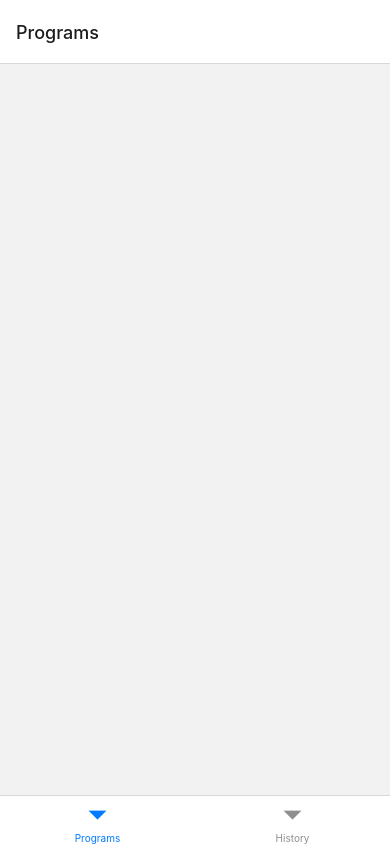
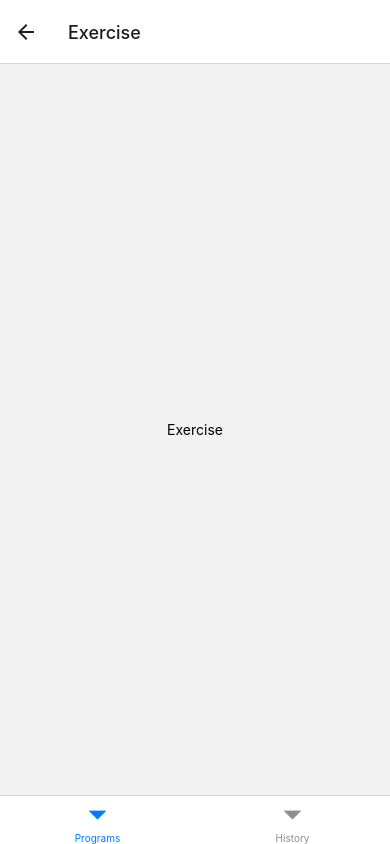
Before and after one commit to ollikor/GymDiary, a React Native app in the folder GymDiary/: screen /Exercise in a window 390 px wide. Built offline with nearby package versions, Linux system fonts and the light colour scheme.

Commit message:
add stacknavigation

```diff
--- a/GymDiary/package.json
+++ b/GymDiary/package.json
@@ -10,10 +10,14 @@
     "test": "jest"
   },
   "dependencies": {
+    "@react-native-masked-view/masked-view": "^0.3.1",
     "@react-navigation/bottom-tabs": "^6.5.11",
     "@react-navigation/native": "^6.1.9",
+    "@react-navigation/native-stack": "^6.9.17",
+    "@react-navigation/stack": "^6.3.20",
     "react": "18.2.0",
     "react-native": "0.73.2",
+    "react-native-gesture-handler": "^2.14.1",
     "react-native-safe-area-context": "^4.8.2",
     "react-native-screens": "^3.29.0"
   },
--- a/GymDiary/src/Tabs/History/History.js
+++ b/GymDiary/src/Screens/Exercise/Exercise.js
@@ -1,9 +1,9 @@
 import { View, Text } from 'react-native';
 
-export default function History() {
+export default function ExerciseScreen() {
     return (
       <View style={{ flex: 1, justifyContent: 'center', alignItems: 'center' }}>
-        <Text>History</Text>
+        <Text>Exercise</Text>
       </View>
     );
   }
--- /dev/null
+++ b/GymDiary/src/Tabs/History/HistoryScreen.js
@@ -0,0 +1,9 @@
+import { View, Text } from 'react-native';
+
+export default function HistoryScreen() {
+    return (
+      <View style={{ flex: 1, justifyContent: 'center', alignItems: 'center' }}>
+        <Text>History</Text>
+      </View>
+    );
+  }
--- a/GymDiary/src/Tabs/Programs/Programs.js
+++ b/GymDiary/src/Tabs/Programs/ProgramsScreen.js
@@ -1,14 +1,19 @@
-import { View, ScrollView, TouchableOpacity, Text } from 'react-native';
+import { View, ScrollView, TouchableOpacity, Text, Alert } from 'react-native';
+
 import styles from './styles';
 
 function addProgram() {
 
 }
 
-export default function Programs() {
+export default function ProgramsScreen( {navigation} ) {
     return (
         <View>
             <ScrollView style={styles.ProgramsScrollView}>
+                <TouchableOpacity
+                    onPress={() => navigation.navigate('Exercise')}>
+                    <Text>Benchpress</Text>
+                </TouchableOpacity>
             </ScrollView>
             <View>
                 <TouchableOpacity
--- a/GymDiary/src/Tabs/index.js
+++ b/GymDiary/src/Tabs/index.js
@@ -1,15 +1,39 @@
+import 'react-native-gesture-handler';
+import { NavigationContainer } from "@react-navigation/native";
 import { createBottomTabNavigator } from "@react-navigation/bottom-tabs";
-
-import Programs from './Programs/Programs';
-import History from './History/History';
+import { createStackNavigator } from '@react-navigation/stack';
+import ProgramsScreen from './Programs/ProgramsScreen';
+import HistoryScreen from './History/HistoryScreen';
+import ExerciseScreen from '../Screens/Exercise/Exercise';
 
 const Tab = createBottomTabNavigator();
 
+const ProgramsStack = createStackNavigator();
+const HistoryStack = createStackNavigator();
+
+function ProgramsStackScreen() {
+    return(
+        <ProgramsStack.Navigator>
+            <ProgramsStack.Screen name='Programs' component={ProgramsScreen} />
+            <ProgramsStack.Screen name='Exercise' component={ExerciseScreen} />
+        </ProgramsStack.Navigator>
+    )
+}
+
+function HistoryStackScreen() {
+    return(
+        <HistoryStack.Navigator>
+            <HistoryStack.Screen name="History" component={HistoryScreen} />
+        </HistoryStack.Navigator>
+    );
+}
+
 export default function Tabs() {
     return(
-        <Tab.Navigator>
-            <Tab.Screen name='Programs' component={Programs} />
-            <Tab.Screen name='History' component={History} />
-        </Tab.Navigator>
+
+            <Tab.Navigator screenOptions={{ headerShown: false }}>
+                <Tab.Screen name='Programs' component={ProgramsStackScreen} />
+                <Tab.Screen name='History' component={HistoryStackScreen} />
+            </Tab.Navigator>
     );
 }
```
Also changed, not shown: 3 other files (tests, documents, lock files or other folders).
